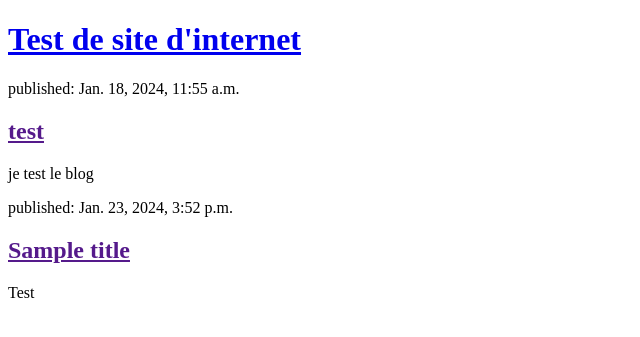
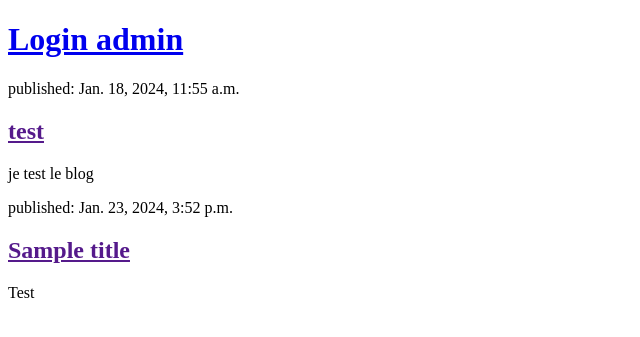
Before and after one commit to Basile9800/WebScraping, a Django app: template blog/templates/blog/post_list.html in a window 1280 px wide. Shown: the top 337 px of the page, without its empty margins (0-640 px from the left). Run offline with Django 3.2, Linux system fonts and the light colour scheme; the template is opened without the code that fills it: values that come from a table or form of the project are taken from there, others are empty; data comes from the database, SQL or seed files in the repository.

Commit message:
ajout admin connection

```diff
--- a/blog/templates/blog/post_list.html
+++ b/blog/templates/blog/post_list.html
@@ -4,7 +4,7 @@
         <title>Basile blog</title>
     </head>
     <body>
-        <h1><a href="https://basilee.pythonanywhere.com/admin/">Test de site d'internet</a></h1>
+        <h1><a href="https://basilee.pythonanywhere.com/admin/login/?next=/admin/">Login admin</a></h1>
         {% for post in posts %}
             <article>
                 <time>published: {{ post.published_date }}</time>
```
